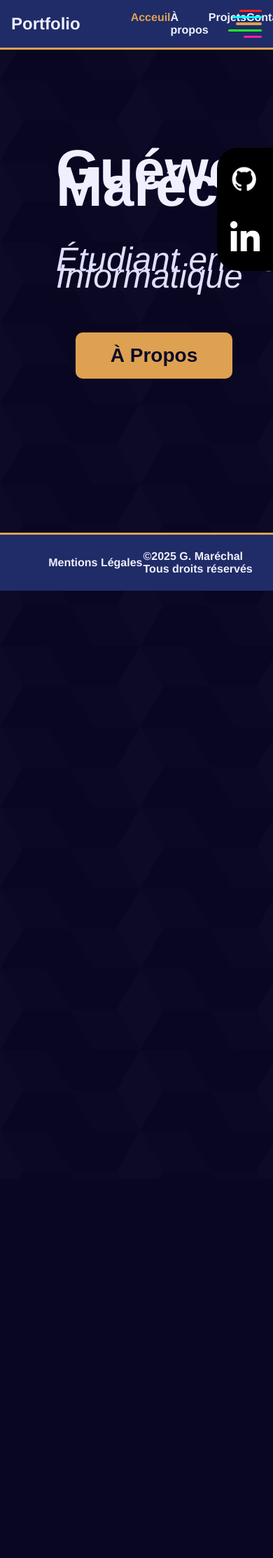
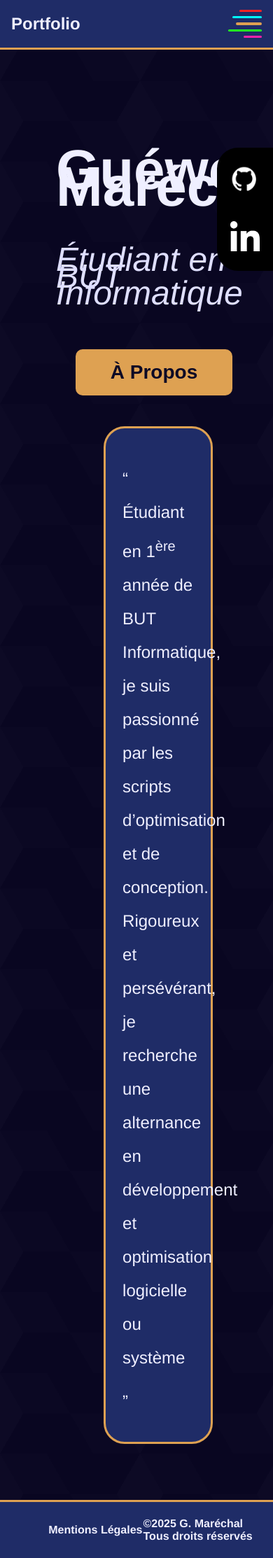
Before and after one commit to marechalg/Portfolio, a PHP site: page /public/src/index.html in a window 390 px wide; the page is wider, and only the part inside the window is pictured. Shown: that part at 70% size. Before the commit the page ends 844 px from the top of that part, so only its background shows below. Run offline with PHP 8.4, Linux system fonts and the light colour scheme.

Commit message:
first responsives properties

```diff
--- a/public/style/global.css
+++ b/public/style/global.css
@@ -4,6 +4,36 @@
     --color-font: #efefff;
     --color-accent: #dea152;
     --background-size: 200px;
+}
+
+@media screen and (orientation: landscape) {
+    .index {
+        overflow: hidden;
+    }
+    .index footer {
+        position: absolute;
+        bottom: 0; left: 0;
+    }
+    nav ul {
+        display: flex;
+    }
+    section {
+        flex-direction: row;
+    }
+}
+@media screen and (orientation: portrait) {
+    .index {
+        overflow: visible;
+    }
+    .index footer {
+        position: relative;
+    }
+    nav ul {
+        display: none;
+    }
+    section {
+        flex-direction: column;
+    }
 }
 
 body {
@@ -15,14 +45,6 @@ body {
     background-size: var(--background-size) calc(var(--background-size) * 0.577);
 
     color: var(--color-font);
-}
-
-.index {
-    overflow: hidden;
-}
-.index footer {
-    position: absolute;
-    bottom: 0; left: 0;
 }
 
 img, hr, br, h1, button, li.here, a, .cp {
@@ -55,7 +77,7 @@ ul {
     display: flex;
     justify-content: space-between;
     list-style: none;
-    width: 30%;
+    width: 40%;
 }
 
 a:hover, li.here {
```
Also changed, not shown: projects.js (deleted, +0 -23 lines).
